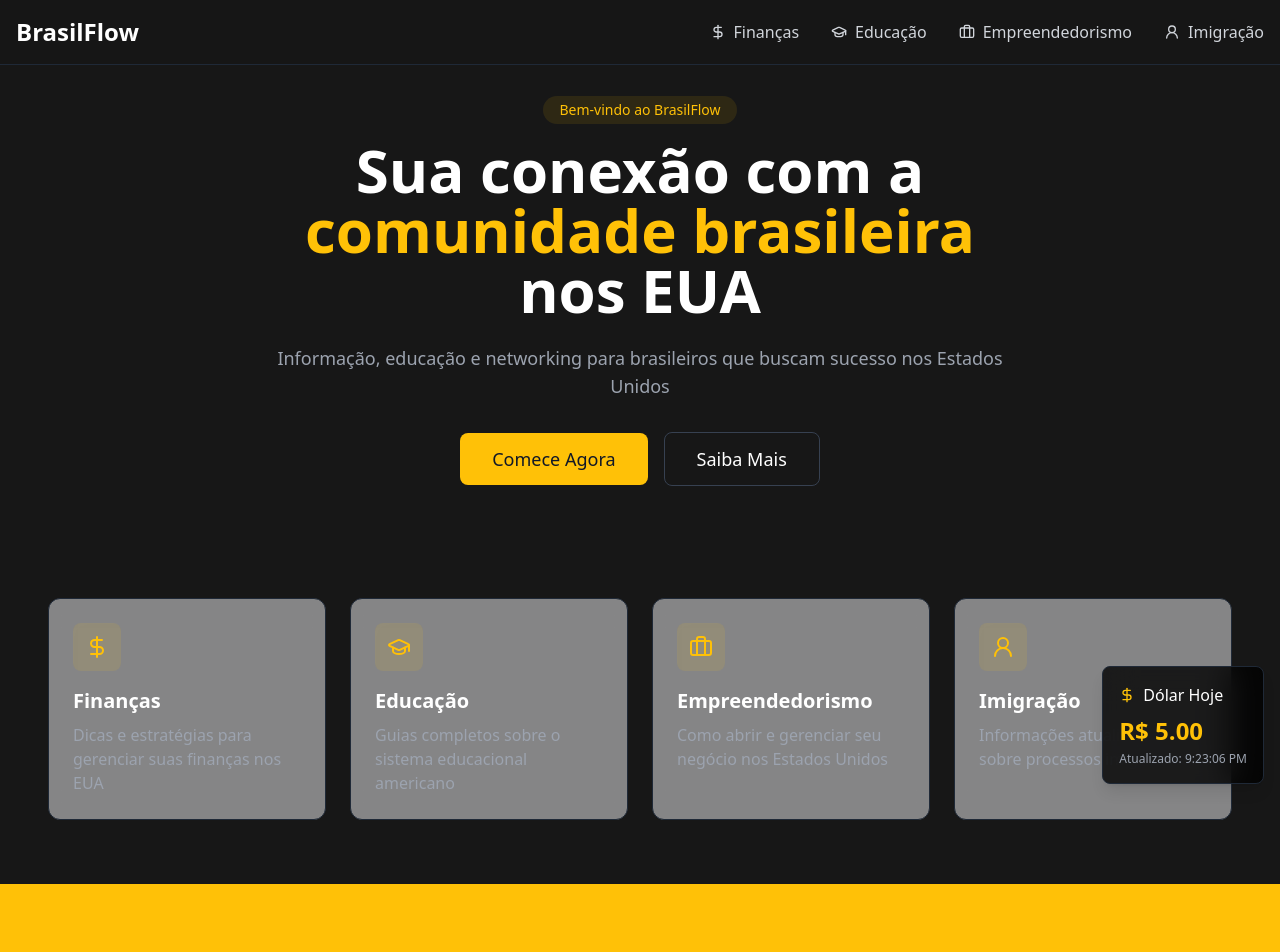
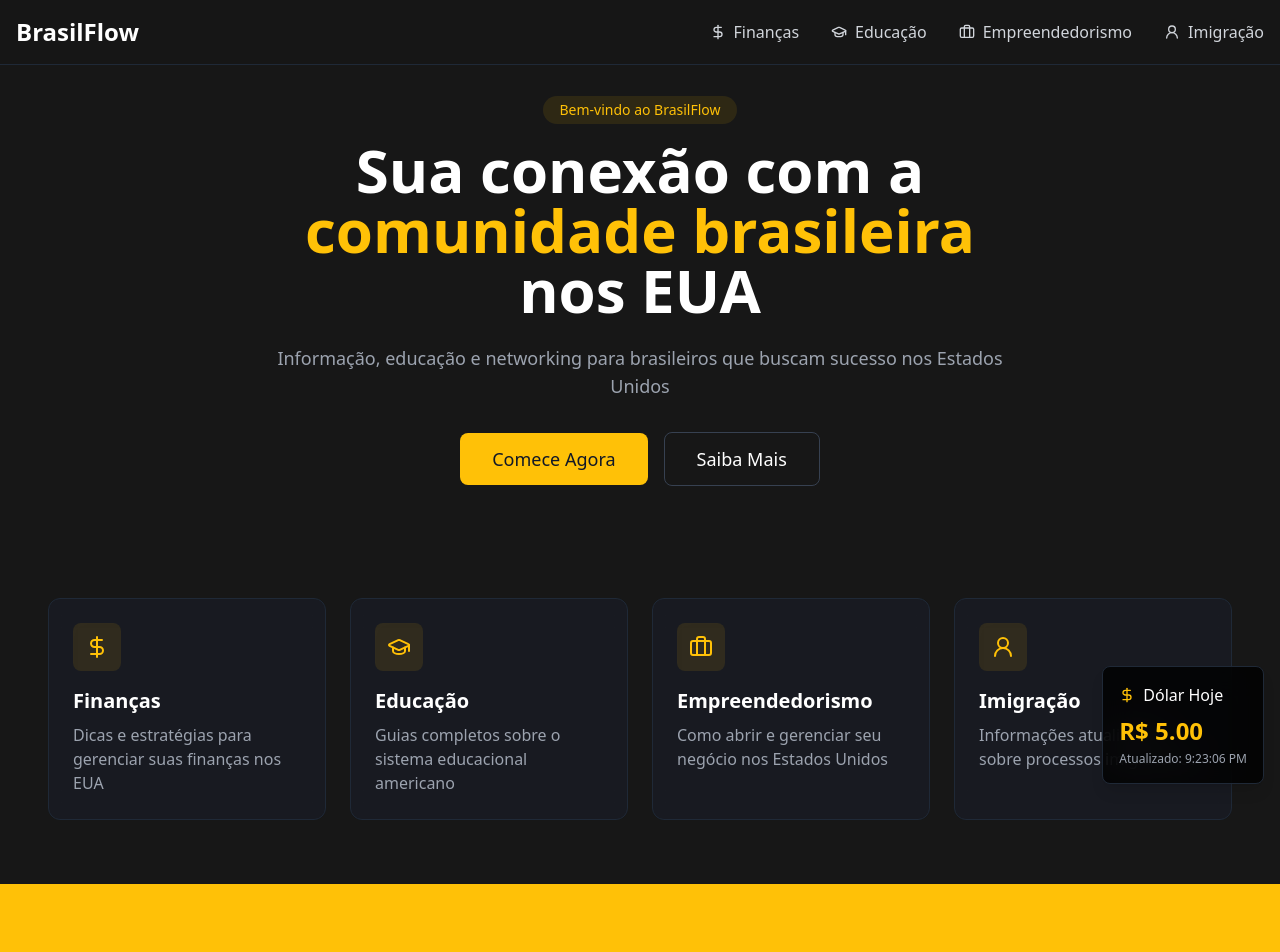
Before and after one commit to theblackbr/brasilflow-hub, a React (Vite) app: page / in a window 1280 px wide. Shown: the top 952 px of the page. Built offline with nearby package versions, Linux system fonts and the light colour scheme.

Commit message:
Revert dark mode change
The previous commit unintentionally lightened the theme. This commit reverts that change, restoring the dark mode styling.

```diff
--- a/tailwind.config.ts
+++ b/tailwind.config.ts
@@ -30,7 +30,7 @@ export default {
           foreground: "#171717",
         },
         secondary: {
-          DEFAULT: "#F3F4F6",
+          DEFAULT: "#1A1F2C",
           foreground: "#111827",
         },
         destructive: {
```
